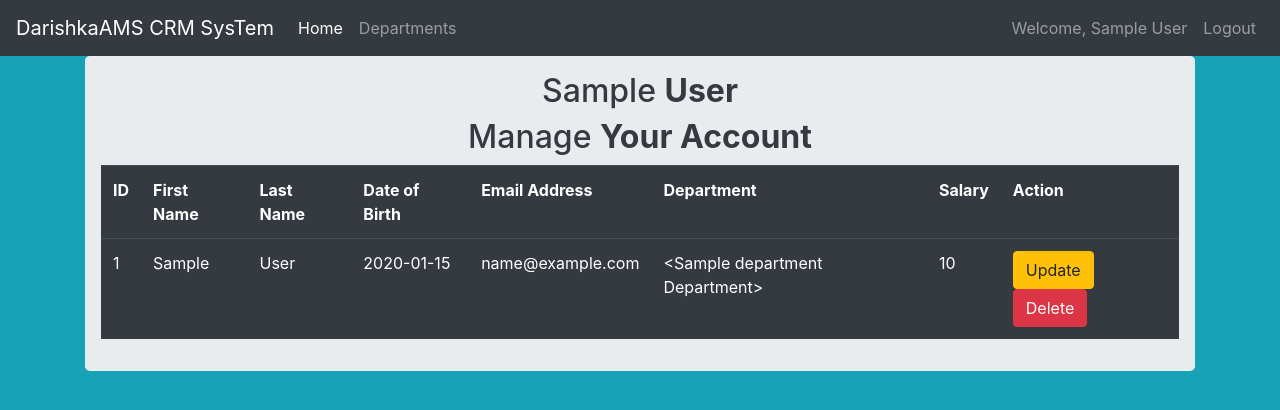
After one commit to DarishkaAMS/Flask_Projects-EPAM-CRM, a Flask app: page /employees in a window 1280 px wide. The commit adds this page. Shown: the top 410 px of the page. Run offline with Flask 2, Linux system fonts and the light colour scheme; a user stored in the database is signed in; tables that the repository leaves empty hold one stand-in row (values such as "Sample post").

Commit message:
Update home and base html

```diff
--- a/department_app/templates/base.html
+++ b/department_app/templates/base.html
@@ -22,10 +22,10 @@
           <div class="collapse navbar-collapse" id="navbarNav">
             <ul class="navbar-nav mr-auto">
                 <li class="nav-item active">
-                    <a class="nav-link" href="{{ url_for('home_page_view') }}">Home <span class="sr-only">(current)</span></a>
+                    <a class="nav-link" href="{{ url_for('user.home_page') }}">Home <span class="sr-only">(current)</span></a>
                 </li>
                 <li class="nav-item">
-                    <a class="nav-link" href="{{ url_for('departments_page_view') }}">Departments</a>
+                    <a class="nav-link" href="{{ url_for('user.show_departments') }}">Departments</a>
                 </li>
             </ul>
               {% if current_user.is_authenticated %}
@@ -37,19 +37,19 @@
                         </a>
                     </li>
                     <li class="nav-item">
-                        <a class="nav-link" href="{{ url_for('employee_page_view', id=current_user.id) }}">Welcome, {{ current_user.first_name }} {{ current_user.last_name }}</a>
+                        <a class="nav-link" href="{{ url_for('show_employees', id=current_user.id) }}">Welcome, {{ current_user.first_name }} {{ current_user.last_name }}</a>
                     </li>
                     <li class="nav-item">
-                        <a class="nav-link" href="{{ url_for('logout_page_view') }}">Logout</a>
+                        <a class="nav-link" href="{{ url_for('user.home_page') }}">Logout</a>
                     </li>
                 </ul>
               {% else %}
                 <ul class="navbar-nav">
                     <li class="nav-item">
-                        <a class="nav-link" href="{{ url_for('login_page_view') }}">Login</a>
+                        <a class="nav-link" href="{{ url_for('user.login_page') }}">Login</a>
                     </li>
                     <li class="nav-item">
-                        <a class="nav-link" href="{{ url_for('register_page_view') }}">Register</a>
+                        <a class="nav-link" href="{{ url_for('user.register_page') }}">Register</a>
                     </li>
                 </ul>
               {% endif %}
--- /dev/null
+++ b/department_app/templates/employees/employees.html
@@ -0,0 +1,72 @@
+{% extends 'base.html' %}
+
+{% block title %}
+{{ current_user.first_name }} | {{ current_user.last_name }}
+{% endblock %}
+
+{% block content %}
+
+<div class="container">
+    <div class="row">
+        <div class="col md-12">
+            <div class="jumbotron p-3" align="center" style="color:#343a40">
+                <h2>{{ current_user.first_name }} <b> {{ current_user.last_name }} </b>
+                    <h2>Manage <b> Your Account </b>
+                    </h2>
+
+                    <table class="table table-hover table-dark">
+                        <tr>
+                            <th>ID</th>
+                            <th>First Name</th>
+                            <th>Last Name</th>
+                            <th>Date of Birth</th>
+                            <th>Email Address</th>
+                            <th>Department</th>
+                            <th>Salary</th>
+                            <th>Action</th>
+                        </tr>
+
+                        <tr>
+                            <td>{{current_user.id}}</td>
+                            <td>{{current_user.first_name}}</td>
+                            <td>{{current_user.last_name}}</td>
+                            <td>{{current_user.date_of_birth}}</td>
+                            <td>{{current_user.email_address}}</td>
+                            <td>{{current_user.department}}</td>
+                            <td>{{current_user.salary}}</td>
+
+                            <td>
+                                <a class="btn btn-warning btn-xs"
+                                   href="{{ url_for('employee_update_view', id=current_user.id)}}">Update</a>
+                                <a href="#" class="btn btn-danger btn-xs" data-toggle="modal"
+                                   data-target="#deleteModal">Delete</a>
+                            </td>
+                        </tr>
+                    </table>
+                    <!-- Modal -->
+                    <div class="modal fade" id="deleteModal" tabindex="-1" role="dialog"
+                         aria-labelledby="deleteModalLabel" aria-hidden="true">
+                        <div class="modal-dialog" role="document">
+                            <div class="modal-content">
+                                <div class="modal-header">
+                                    <h5 class="modal-title" id="deleteModalLabel">Delete Post?</h5>
+                                    <button type="button" class="close" data-dismiss="modal" aria-label="Close">
+                                        <span aria-hidden="true">&times;</span>
+                                    </button>
+                                </div>
+                                <div class="modal-footer">
+                                    <button type="button" class="btn btn-secondary" data-dismiss="modal">Close</button>
+                                    <form action="{{ url_for('employee_delete_view', id=current_user.id) }}" method="POST">
+                                        <input class="btn btn-danger" type="submit" value="Delete">
+                                    </form>
+                                </div>
+                            </div>
+                        </div>
+                    </div>
+            </div>
+        </div>
+    </div>
+</div>
+
+
+{% endblock %}
--- a/department_app/templates/home.html
+++ b/department_app/templates/home.html
@@ -6,15 +6,17 @@ Home Page
 
 {% block content %}
 <body class="text-center">
+<br>
 <a href="https://www.linkedin.com/in/daryna/"><img class="mb-4"
-                                                   src="{{url_for('static', filename='darishkaams_nametag.png')}}"
+                                                   src="{{url_for('static', filename='img/Author.jpg')}}"
                                                    alt="DarishkaAMS" width="200" height="200"></a>
+
 <br>
 <div class="position-relative overflow-hidden p-3 p-md-5 m-md-3 text-center bg-dark" style="color:white">
     <div class="col-md-5 p-lg-5 mx-auto my-5">
         <h1 class="display-4 font-weight-normal">Welcome <br> to <br> DarishkaAMS CRM SysTem </h1>
         <p class="lead font-weight-normal">Make your team great again by clicking the link below</p>
-        <a class="btn btn-outline-primary" href="{{ url_for('departments_page_view') }}">Get Started</a>
+        <a class="btn btn-outline-primary" href="{{ url_for('user.show_departments') }}">Get Started</a>
     </div>
     <div class="product-device box-shadow d-none d-md-block"></div>
     <div class="product-device product-device-2 box-shadow d-none d-md-block"></div>
--- a/department_app/views/department_view.py
+++ b/department_app/views/department_view.py
@@ -22,6 +22,7 @@ def show_departments():
     Show all departments
     """
     departments = Department.query.all()
+    # departments = Department.query.order_by(Department.name.desc()).all()
 
     return render_template('departments/departments.html', departments=departments)
 
```
Also changed, not shown: department_app/templates/departments/department.html (added, +26 -0 lines), department_app/templates/employees/assign_employee.html (added, +10 -0 lines), department_app/templates/auth/login.html (renamed from department_app/templates/login.html), department_app/templates/auth/register.html (renamed from department_app/templates/register.html), department_app/templates/departments/departments.html (renamed from department_app/templates/departments.html), department_app/templates/employees/employee.html (renamed from department_app/templates/employee.html).
